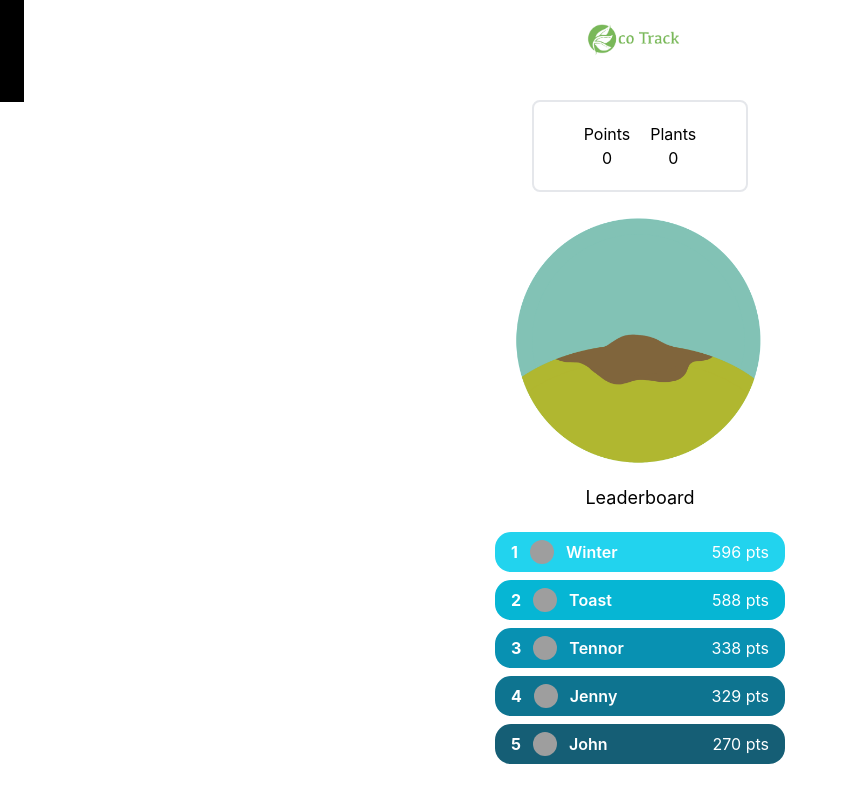
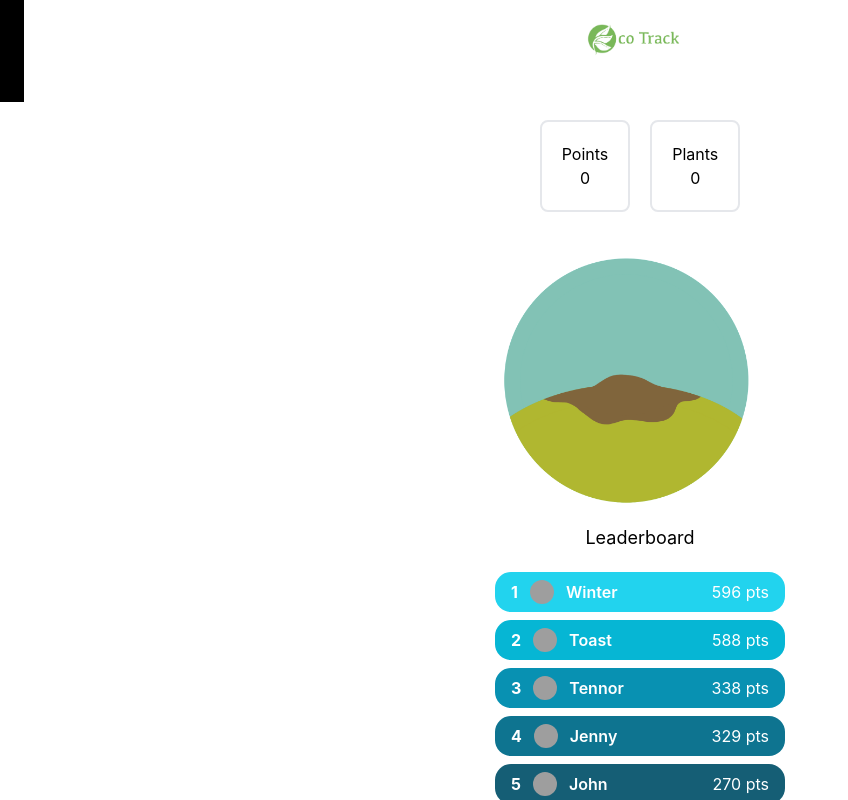
Before and after one commit to grayzcale/green-project, a React (Create React App) app: page /flower in a window 1280 px wide. Shown: the whole page, without its empty margins (0-848 px from the left). Built offline with nearby package versions, Linux system fonts and the light colour scheme; grey boxes are pictures that could not be loaded.

Commit message:
updated score point page

```diff
--- a/src/components/ScorePoint.js
+++ b/src/components/ScorePoint.js
@@ -1,13 +1,17 @@
 const ScorePoint = (prop) => {
   return (
-    <div className="flex flex-wrap justify-center space-x-5 border-2 rounded-lg m-5 p-5">
-      <div className="flex flex-col">
-        <p>Points</p>
-        <p>{prop.score ? prop.score : "0"}</p>
+    <div className="flex justify-center space-x-5  m-5 p-5">
+      <div className="border-2 rounded-lg">
+        <div className="flex flex-col p-5">
+          <p>Points</p>
+          <p>{prop.score ? prop.score : "0"}</p>
+        </div>
       </div>
-      <div className="flex flex-col">
-        <p>Plants</p>
-        <p>{prop.point ? prop.point : "0"}</p>
+      <div className="border-2 rounded-lg">
+        <div className="flex flex-col p-5">
+          <p>Plants</p>
+          <p>{prop.point ? prop.point : "0"}</p>
+        </div>
       </div>
     </div>
   );
```
